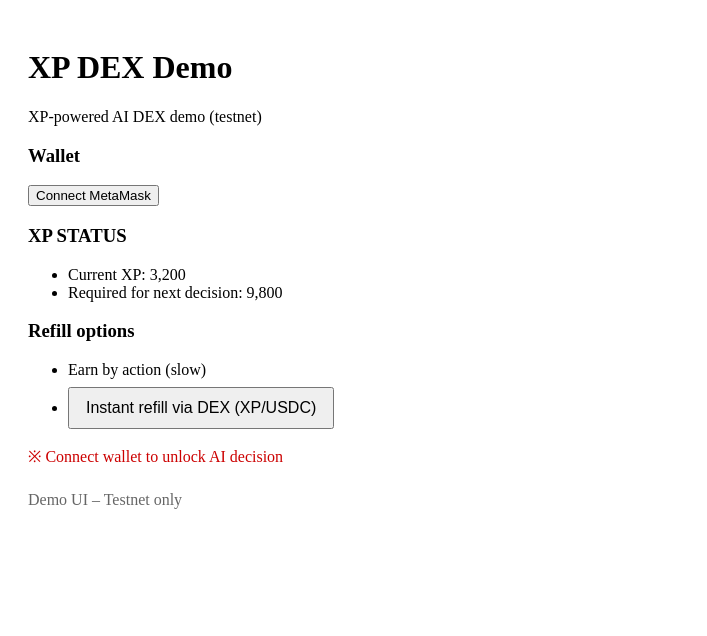
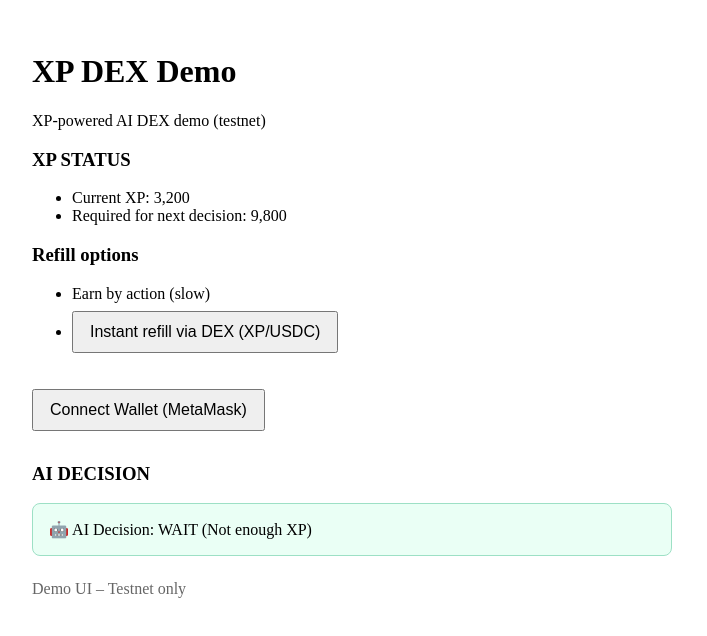
Before and after one commit to zonota726-stack/xp-dex-demo, a Next.js app: page / in a window 1280 px wide. Shown: the top 636 px of the page, without its empty margins (0-707 px from the left). Built offline with nearby package versions, Linux system fonts and the light colour scheme.

Commit message:
Update page.tsx

```diff
--- a/app/page.tsx
+++ b/app/page.tsx
@@ -4,7 +4,12 @@ import { useState } from "react";
 
 export default function Home() {
   const [xp, setXp] = useState(3200);
-  const [account, setAccount] = useState<string | null>(null);
+  const requiredXp = 9800;
+
+  // 仮：XP補充（ボタン押下でXP増えるだけ）
+  const handleRefill = () => {
+    setXp((prev) => prev + 1000);
+  };
 
   // MetaMask 接続
   const connectWallet = async () => {
@@ -17,33 +22,23 @@ export default function Home() {
       method: "eth_requestAccounts",
     });
 
-    setAccount(accounts[0]);
+    alert("Connected wallet:\n" + accounts[0]);
   };
 
-  // XP補充（仮）
-  const handleRefill = () => {
-    setXp((prev) => prev + 1000);
-  };
-
-  const canDecide = xp >= 9800;
+  const aiDecision =
+    xp >= requiredXp
+      ? "BUY XP/USDC (Confidence: High)"
+      : "WAIT (Not enough XP)";
 
   return (
-    <main style={{ padding: 20 }}>
+    <main style={{ padding: 24, maxWidth: 640 }}>
       <h1>XP DEX Demo</h1>
       <p>XP-powered AI DEX demo (testnet)</p>
-
-      {/* Wallet */}
-      <h3>Wallet</h3>
-      {account ? (
-        <p>Connected: {account}</p>
-      ) : (
-        <button onClick={connectWallet}>Connect MetaMask</button>
-      )}
 
       <h3>XP STATUS</h3>
       <ul>
         <li>Current XP: {xp.toLocaleString()}</li>
-        <li>Required for next decision: 9,800</li>
+        <li>Required for next decision: {requiredXp.toLocaleString()}</li>
       </ul>
 
       <h3>Refill options</h3>
@@ -64,27 +59,29 @@ export default function Home() {
         </li>
       </ul>
 
-      {canDecide && account && (
-        <>
-          <h3>AI DECISION</h3>
+      <button
+        onClick={connectWallet}
+        style={{
+          marginTop: 20,
+          padding: "10px 16px",
+          fontSize: 16,
+          cursor: "pointer",
+        }}
+      >
+        Connect Wallet (MetaMask)
+      </button>
+
+      <h3 style={{ marginTop: 32 }}>AI DECISION</h3>
       <div
         style={{
-              background: "#e8fffb",
+          background: "#eafff5",
+          border: "1px solid #9de0c5",
           padding: 16,
           borderRadius: 8,
-              marginTop: 12,
         }}
       >
-            🤖 AI Decision: BUY XP/USDC (Confidence: High)
+        🤖 AI Decision: {aiDecision}
       </div>
-        </>
-      )}
-
-      {!account && (
-        <p style={{ marginTop: 16, color: "#c00" }}>
-          ※ Connect wallet to unlock AI decision
-        </p>
-      )}
 
       <p style={{ marginTop: 24, color: "#666" }}>
         Demo UI – Testnet only
```
Lines whose indentation alone changed are shown as unchanged.
